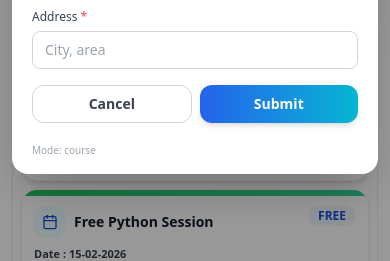
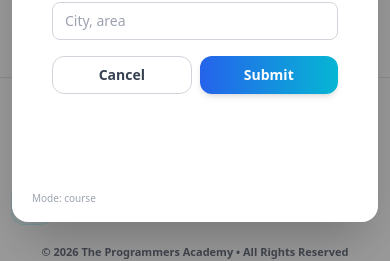
Before and after one commit to sidkhore1002/theprogrammersacademy, a React (Vite) app: page / in a window 390 px wide. Both pictures are taken after a click on the button 195 px from the left and 189 px from the top of the page. Shown: the part 580-841 px from the top of the page. Built offline with nearby package versions, Linux system fonts and the light colour scheme; no server answers.

Commit message:
Initial commit

```diff
--- a/src/pages/Dashboard.tsx
+++ b/src/pages/Dashboard.tsx
@@ -63,6 +63,14 @@ function RegistrationModal({
     }
   }, [open, defaultCourseId]);
 
+  // 👇 ADD THIS RIGHT BELOW (DO NOT PUT ANYWHERE ELSE)
+  useEffect(() => {
+    document.body.style.overflow = open ? "hidden" : "";
+    return () => {
+      document.body.style.overflow = "";
+    };
+  }, [open]);
+
   if (!open) return null;
 
   const onChange =
@@ -104,14 +112,19 @@ function RegistrationModal({
 
   return (
     <div className="fixed inset-0 z-[999] flex items-center justify-center p-3">
-      <button
+      {/* <button
         type="button"
         onClick={onClose}
         className="absolute inset-0 bg-black/40"
         aria-label="Close modal"
+      /> */}
+
+      <div
+        className="absolute inset-0 bg-black/40"
+        onClick={onClose}
+        aria-hidden
       />
-
-      <div className="relative w-full max-w-lg overflow-hidden rounded-2xl bg-white shadow-2xl">
+      <div className="relative w-full max-w-lg h-[90vh] rounded-2xl bg-white shadow-2xl flex flex-col">
         <div className="relative border-b bg-gradient-to-r from-blue-600 to-cyan-500 px-5 py-4">
           <h3 className="text-lg font-bold text-white">
             {heading || "Registration Form"}
@@ -132,6 +145,7 @@ function RegistrationModal({
             <X className="h-5 w-5" />
           </button>
         </div>
+        <div className="flex-1 overflow-y-auto p-5">
 
         <form onSubmit={handleSubmit} className="space-y-3 p-5">
           <div className="grid grid-cols-1 gap-3 sm:grid-cols-2">
@@ -239,6 +253,7 @@ function RegistrationModal({
             </button>
           </div>
         </form>
+        </div>
 
         {/* (Optional) Debug info, remove later */}
         <div className="px-5 pb-4 text-[10px] text-gray-400">
@@ -343,8 +358,8 @@ export default function Dashboard() {
   };
 
   return (
-    <div className="min-h-dvh overflow-y-auto">
-      <div className="h-full flex flex-col bg-gradient-to-b from-blue-50/50 via-white to-white">
+    // <div className="min-h-dvh">
+      <div className="h-screen flex flex-col bg-gradient-to-b from-blue-50/50 via-white to-white">
         <header className="shrink-0 px-3 pt-2 pb-2 text-center sm:px-6">
           <h1 className="bg-gradient-to-r from-blue-600 via-cyan-500 to-blue-700 bg-clip-text text-2xl font-extrabold text-transparent sm:text-3xl">
             The Programmers Academy
@@ -359,8 +374,8 @@ export default function Dashboard() {
           </p>
         </header>
 
-        <main className="flex-1 overflow-y-auto px-3 py-2 sm:px-6">
-          <div className="mx-auto max-w-6xl h-full grid grid-rows-[auto_auto] gap-3">
+        <main className="flex-1 px-3 py-2 sm:px-6 overflow-y-auto">
+          <div className="mx-auto max-w-6xl grid grid-rows-[auto_auto] gap-3">
             {/* COURSES */}
             <section className="rounded-2xl border border-gray-200/70 bg-white/70 p-2 backdrop-blur shadow-sm">
               <div className="mb-1 flex items-center justify-between">
@@ -486,22 +501,22 @@ export default function Dashboard() {
 
         {/* FOOTER */}
         <footer className="shrink-0 border-t border-gray-200 bg-white/80 backdrop-blur">
-          <div className="mx-auto max-w-6xl px-3 sm:px-6 py-2 sm:py-3">
+          <div className="mx-auto max-w-6xl px-3 sm:px-6 py-1 sm:py-3">
             <div className="h-1 w-full rounded-full bg-gradient-to-r from-blue-600 via-cyan-500 to-blue-700 opacity-90" />
 
-            <div className="flex flex-col items-center text-center pt-3">
-              <div className="text-lg sm:text-xl font-extrabold text-gray-900 tracking-wide">
+            <div className="flex flex-col items-center text-center pt-2 sm:pt-3">
+              <div className="text-base sm:text-xl font-extrabold text-gray-900 tracking-wide">
                 Contact Us
               </div>
 
               <div className="mt-2 h-[2px] w-16 rounded-full bg-gradient-to-r from-blue-600 to-cyan-500" />
 
-              <div className="mt-3 flex flex-col sm:flex-row items-center justify-center gap-4 sm:gap-8">
+              <div className="mt-2 sm:mt-3 flex flex-col sm:flex-row items-center justify-center gap-3 sm:gap-8">
                 <div className="flex items-center gap-3">
-                  <span className="inline-flex h-10 w-10 items-center justify-center rounded-xl bg-blue-50 ring-1 ring-blue-100">
+                  <span className="inline-flex h-8 w-8 sm:h-10 sm:w-10 items-center justify-center rounded-lg sm:rounded-xl bg-blue-50 ring-1 ring-blue-100">
                     <Phone className="h-5 w-5 text-blue-600" />
                   </span>
-                  <span className="text-base sm:text-lg font-bold text-gray-900 tracking-wide">
+                  <span className="text-sm sm:text-lg font-bold text-gray-900 tracking-wide">
                     9878 881818
                   </span>
                 </div>
@@ -536,6 +551,6 @@ export default function Dashboard() {
           subHeading={subHeading}
         />
       </div>
-    </div>
+    //</div>
   );
 }
```
